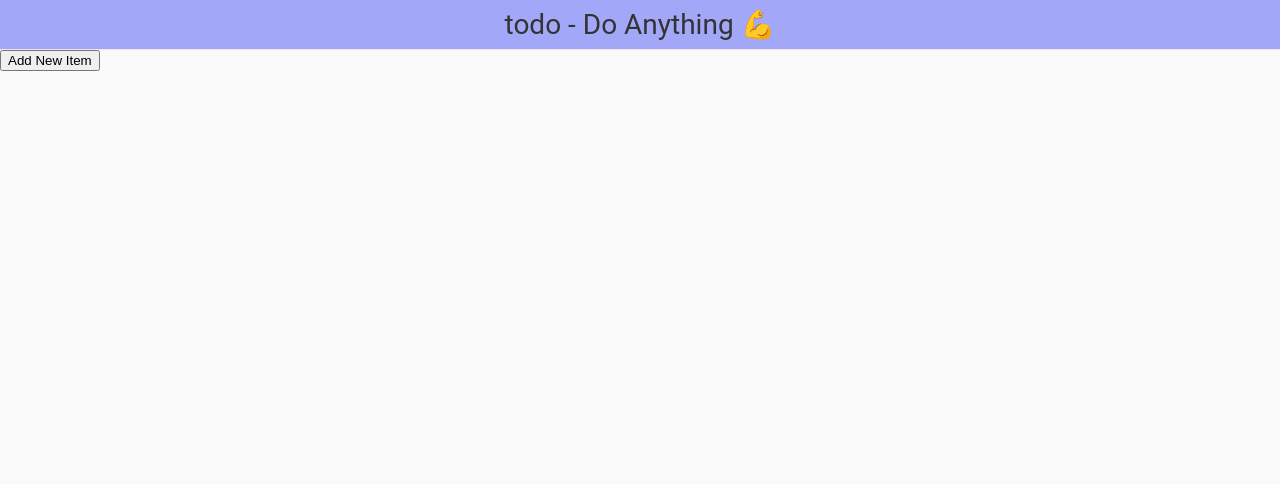
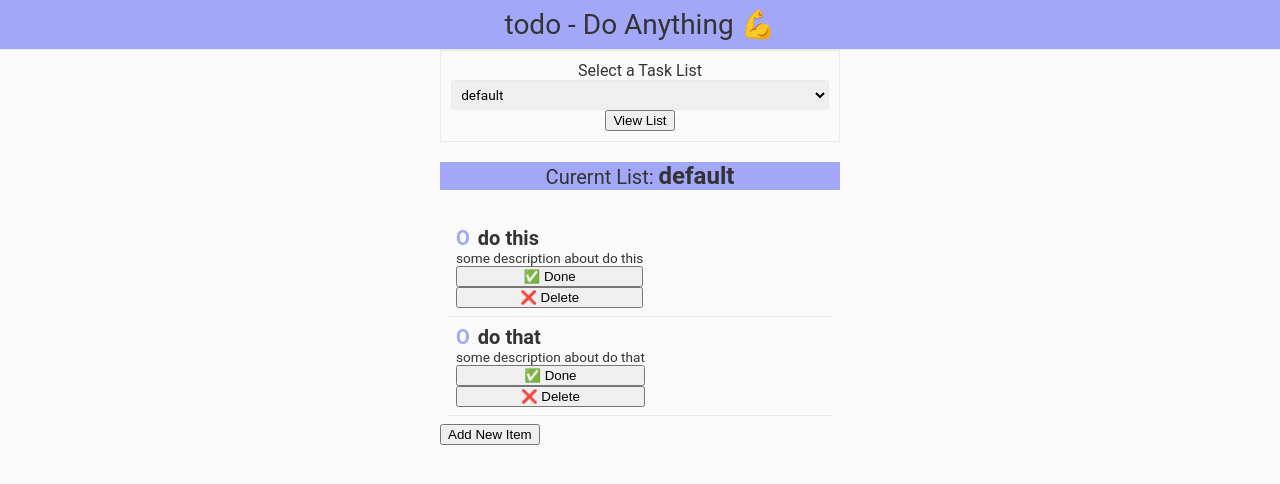
Before and after one commit to r0hitm/todo_old, a website built with webpack: page dist/index.html in a window 1280 px wide. Built offline with nearby package versions, Linux system fonts and the light colour scheme; a web font is replaced by a local one.

Commit message:
WIP:working on task-lists and tasks UI

```diff
--- a/src/style.css
+++ b/src/style.css
@@ -23,6 +23,11 @@ body {
     background: #fafafa;
 }
 
+.wrapper {
+    max-width: 400px;
+    margin: 0 auto;
+}
+
 header {
     display: flex;
     justify-content: center;
@@ -32,6 +37,77 @@ header {
     border-bottom: 1px solid #eaeaea;
     font-size: 1.75rem;
 }
+
+form.project-lists {
+    border: 1px solid #eaeaea;
+    display: flex;
+    flex-direction: column;
+    align-items: center;
+    padding: .65rem;
+}
+
+form.project-lists>select {
+    width: 100%;
+    padding: 0.3rem;
+    border: 1px solid #eaeaea;
+    border-radius: 0.2rem;
+    font-size: .85rem;
+    font-family: "Gotu", "Roboto", sans-serif;
+}
+
+.current-list-wrapper {
+    margin: 1em auto;
+    font-size: 1.25rem;
+    background: #A3A7F8;
+    text-align: center;
+}
+
+.current-list {
+    font-size: 1.50rem;
+    font-weight: bold;
+}
+
+.task-list-wrapper {
+    display: flex;
+    flex-direction: column;
+    padding: 0.5rem;
+    border-radius: 0.2rem;
+    background: #fafafa;
+}
+
+ul {
+    list-style: none;
+    padding: 0;
+    margin: 0;
+}
+
+ul > li {
+    display: flex;
+    justify-content: space-between;
+    padding: 0.5rem;
+    border-bottom: 1px solid #eaeaea;
+}
+
+.task {
+    font-size: 1.25rem;
+    display: flex;
+    flex-direction: column;
+}
+
+.task > .title {
+    font-weight: bold;
+}
+
+.task > .title::before {
+    content: "O";
+    margin-right: 0.5rem;
+    color: #A3A7F8;
+}
+
+.task > .description {
+    font-size: 0.85rem;
+}
+
 
 /* Modal boxes that house the forms */
 .modal-wrapper {
@@ -43,6 +119,7 @@ header {
     height: 100%;
     z-index: 9999;
     background: #6c6fad9a;
+    overflow-y: scroll;
 }
 
 .hidden {
@@ -50,9 +127,10 @@ header {
 }
 
 .modal-box {
-    width: 80%;
+    width: 90%;
+    max-width: 400px;
     background: #fff;
-    margin: .5em auto;
+    margin: 1em auto;
     display: flex;
     flex-direction: column;
     justify-content: center;
@@ -67,7 +145,7 @@ form {
     align-items: center;
 }
 
-section.form-body > *{
+section.form-body>* {
     margin: .5em 0;
 }
 
```
Also changed, not shown: dist/index.html. Lines whose indentation alone changed are shown as unchanged.
